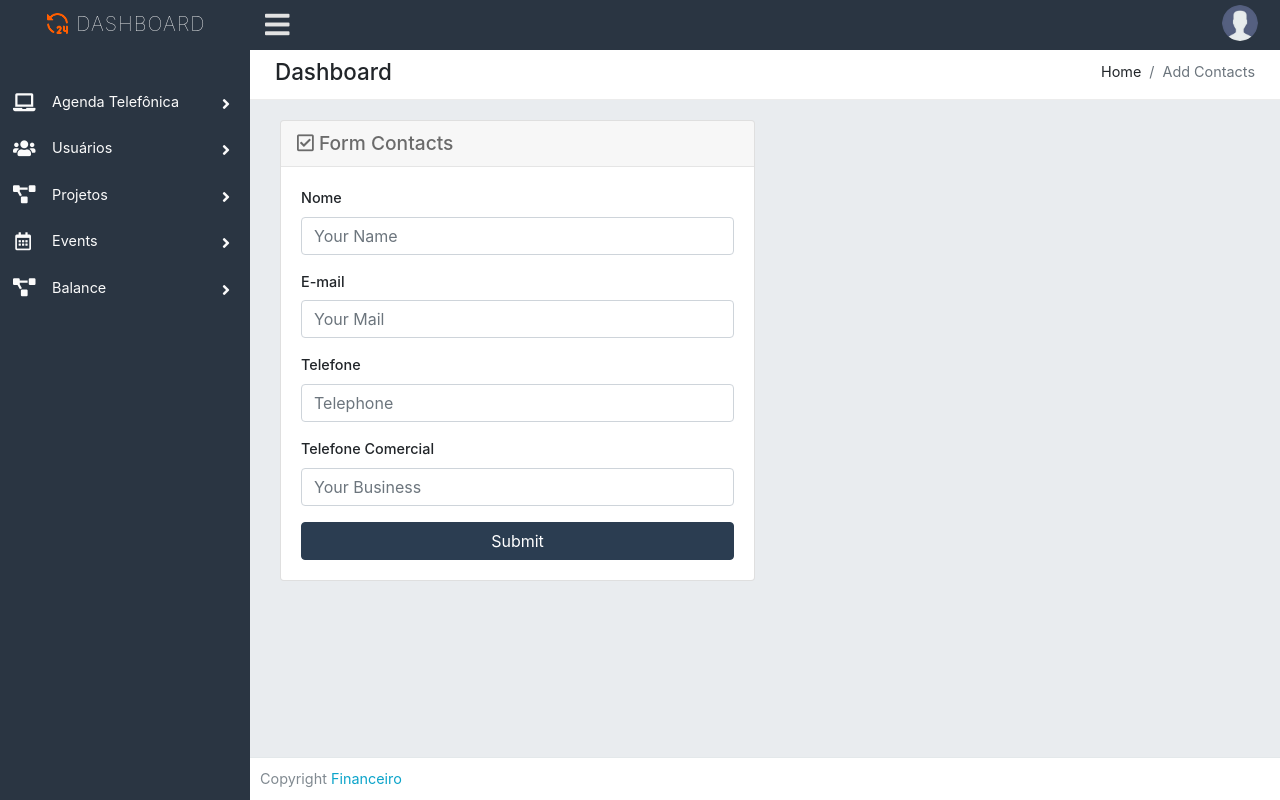
After one commit to jtinhajoaopedro/finan, a PHP site: page /painel/form_contact.php in a window 1280 px wide. The commit adds this page. Run offline with PHP 8.4, Linux system fonts and the light colour scheme; some libraries are stand-ins or nearby versions.

Commit message:
cadastro add

```diff
--- a/index1.php
+++ b/index1.php
@@ -1,6 +1,7 @@
 <?php
 session_start();
 include './painel/conexao/conexao.php';
+include './painel/script/password.php';
 
 $mail = $_POST['mail'];
 $password = $_POST['password'];
@@ -11,7 +12,7 @@ $array = mysqli_fetch_array($search);
 
 $passwordBase = $array['password'];
 
-$passwordEnc = $password;
+$passwordEnc = sha1($password);
 
 if($passwordEnc == $passwordBase){
 
--- /dev/null
+++ b/painel/_insert_project.php
@@ -0,0 +1 @@
+<?php ?>
--- a/painel/_insert_users.php
+++ b/painel/_insert_users.php
@@ -1,5 +1,6 @@
 <?php
 // criptografia de senha usando php
+// criptografia de senha no banco de dados =)
 
     include './conexao/conexao.php';
 
@@ -8,7 +9,7 @@
     $nivel = 3;
 
     $sql = "SELECT * FROM usuario where mail = '$mail'";
-    $search = mysqli_query($conexao,$sql);
+    $search = mysqli_query($conexao, $sql);
 
     $total = mysqli_num_rows($search);
 
--- /dev/null
+++ b/painel/footer.php
@@ -0,0 +1,45 @@
+<footer class="footer">
+    <span class="text-right">
+        Copyright <a target="_blank" href="#">Financeiro</a>
+    </span>
+    <span class="float-right">
+
+    </span>
+</footer>
+
+<script src="assets/js/modernizr.min.js"></script>
+<script src='https://cdnjs.cloudflare.com/ajax/libs/jquery/3.2.1/jquery.min.js'></script>
+<script src='https://stackpath.bootstrapcdn.com/bootstrap/4.0.0/js/bootstrap.bundle.min.js'></script>
+<script src="assets/js/moment.min.js"></script>
+
+<script src="assets/js/popper.min.js"></script>
+<script src="assets/js/bootstrap.min.js"></script>
+
+<script src="assets/js/detect.js"></script>
+<script src="assets/js/fastclick.js"></script>
+<script src="assets/js/jquery.blockUI.js"></script>
+<script src="assets/js/jquery.nicescroll.js"></script>
+
+<!-- App js -->
+<script src="assets/js/admin.js"></script>
+
+</div>
+<!-- END main -->
+
+<!-- BEGIN Java Script for this page -->
+<script src="assets/plugins/chart.js/Chart.min.js"></script>
+<script src="assets/plugins/datatables/datatables.min.js"></script>
+
+<!-- Counter-Up-->
+<script src="assets/plugins/waypoints/lib/jquery.waypoints.min.js"></script>
+<script src="assets/plugins/counterup/jquery.counterup.min.js"></script>
+
+
+<!-- Charts data -->
+<script src="assets/data/data_charts_dashboard.js"></script>
+
+<!-- END Java Script for this page -->
+
+</body>
+
+</html>
--- /dev/null
+++ b/painel/form_contact.php
@@ -0,0 +1,135 @@
+<?php include 'header.php'; ?>
+
+<body class="adminbody">
+
+
+	<div id="main">
+
+		<!-- top bar navigation -->
+		<?php include 'topbar.php' ?>
+		<!-- End Navigation -->
+
+		<?php include 'menu.php'; ?>
+
+		<div class="content-page">
+
+			<!-- Start content -->
+			<div class="content">
+
+				<div class="container-fluid">
+
+					<div class="row">
+						<div class="col-xl-12">
+							<div class="breadcrumb-holder">
+								<h1 class="main-title float-left">Dashboard</h1>
+								<ol class="breadcrumb float-right">
+									<li class="breadcrumb-item">Home</li>
+									<li class="breadcrumb-item active">Add Contacts</li>
+								</ol>
+								<div class="clearfix"></div>
+							</div>
+
+
+
+						</div>
+					</div>
+
+					<!-- download -->
+					<script src="https://ajax.googleapis.com/ajax/libs/jquery/2.1.1/jquery.min.js"></script>
+					<script src="https://cdnjs.cloudflare.com/ajax/libs/jquery.mask/1.14.11/jquery.mask.min.js"></script>
+
+					<div class="col-xs-12 col-sm-12 col-md-6 col-lg-6 col-xl-6">
+						<div class="card mb-3">
+							<div class="card-header">
+								<h3><i class="far fa-check-square"></i> Form Contacts</h3>
+							</div>
+
+							<div class="card-body">
+								<?php
+								if(isset($_GET['msg'])) {?>
+								<div class="alert-sucess">
+									Contato adicionado com sucesso!
+								</div>
+						<?php }?>
+
+
+								<form action="_insert_contacts.php" method="post">
+									<div class="form-group">
+										<label for="exampleInputEmail1">Nome</label>
+										<input type="text" class="form-control"  placeholder="Your Name" name="name" required autocomplete="off">
+
+									</div>
+									<div class="form-group">
+										<label for="exampleInputEmail1">E-mail</label>
+										<input type="email" class="form-control" id="exampleInputNumber1" name = "mail" aria-describedby="numberlHelp" placeholder="Your Mail" required autocomplete="off">
+
+									</div>
+									<div class="form-group">
+										<label for="exampleInputPassword1">Telefone</label>
+										<input type="text" name="phone" class="form-control" placeholder="Telephone" id="telefone" name="telefone" required autocomplete="off">
+									</div>
+									<div class="form-group">
+										<label for="exampleInputPassword1">Telefone Comercial</label>
+										<input type="text" class="form-control" id="exampleInputPassword1" name="business" placeholder="Your Business" required autocomplete="off">
+									</div>
+									<div style="text-align: right">
+										<button type="submit" class="btn btn-block btn-dark">Submit</button>
+									</div>
+								</form>
+
+							</div>
+						</div><!-- end card-->
+					</div>
+
+
+
+
+
+					<script type="text/javascript">
+						$("#telefone, #celular").mask("(00) 00000-0000"); //000 000 0000 eua
+						$('.date').mask('00/00/0000');
+						$('.time').mask('00:00:00');
+						$('.date_time').mask('00/00/0000 00:00:00');
+						$('.cep').mask('00000-000');
+						$('.phone').mask('0000-0000');
+						$('.phone_with_ddd').mask('(00) 0000-0000');
+						$('.phone_us').mask('(000) 000-0000');
+						$('.mixed').mask('AAA 000-S0S');
+						$('.cpf').mask('000.000.000-00', {reverse: true});
+						$('.cnpj').mask('00.000.000/0000-00', {reverse: true});
+						$('.money').mask('000.000.000.000.000,00', {reverse: true});
+						$('.money2').mask("#.##0,00", {reverse: true});
+						$('.ip_address').mask('0ZZ.0ZZ.0ZZ.0ZZ', {
+							translation: {
+								'Z': {
+									pattern: /[0-9]/, optional: true
+								}
+							}
+						});
+						$('.ip_address').mask('099.099.099.099');
+						$('.percent').mask('##0,00%', {reverse: true});
+						$('.clear-if-not-match').mask("00/00/0000", {clearIfNotMatch: true});
+						$('.placeholder').mask("00/00/0000", {placeholder: "__/__/____"});
+						$('.fallback').mask("00r00r0000", {
+							translation: {
+								'r': {
+									pattern: /[\/]/,
+									fallback: '/'
+								},
+								placeholder: "__/__/____"
+							}
+						});
+						$('.selectonfocus').mask("00/00/0000", {selectOnFocus: true});
+					</script>
+
+
+				</div>
+				<!-- END container-fluid -->
+
+			</div>
+			<!-- END content -->
+
+		</div>
+		<!-- END content-page -->
+
+		<?php include 'footer.php' ?>
--- /dev/null
+++ b/painel/header.php
@@ -0,0 +1,33 @@
+
+
+<!DOCTYPE html>
+<html lang="en">
+
+<head>
+    <title>Dashboard</title>
+    <meta name="description" content="Dashboard | Nura Admin">
+    <meta charset="utf-8">
+    <meta name="viewport" content="width=device-width, initial-scale=1.0">
+    <meta name="author" content="Your website">
+
+    <!-- Favicon -->
+    <link rel="shortcut icon" href="assets/images/favicon.ico">
+
+    <!-- Bootstrap CSS -->
+    <link href="assets/css/bootstrap.min.css" rel="stylesheet" type="text/css" />
+
+    <!-- Font Awesome CSS -->
+    <link href="assets/font-awesome/css/all.css" rel="stylesheet" type="text/css" />
+
+    <!-- Custom CSS -->
+    <link href="assets/css/style.css" rel="stylesheet" type="text/css" />
+
+    <!-- BEGIN CSS for this page -->
+    <link rel="stylesheet" type="text/css" href="assets/plugins/chart.js/Chart.min.css" />
+    <link rel="stylesheet" type="text/css" href="assets/plugins/datatables/datatables.min.css" />
+
+    <!-- END CSS for this page -->
+</head>
+
+<script src="https://ajax.googleapis.com/ajax/libs/jquery/2.1.1/jquery.min.js"></script>
+<script src="https://cdnjs.cloudflare.com/ajax/libs/jquery.mask/1.14.12/jquery.mask.min.js"></script>
--- /dev/null
+++ b/painel/menu.php
@@ -0,0 +1,116 @@
+<!-- Left Sidebar -->
+<div class="left main-sidebar">
+
+    <div class="sidebar-inner leftscroll">
+
+        <div id="sidebar-menu">
+
+
+
+
+
+
+                    <ul style="margin-top: 30px">
+
+                       <li class="submenu">
+                        <a href="#">
+                            <i class="fas fa-laptop"></i>
+                            <span> Agenda Telefônica </span>
+                            <span class="menu-arrow"></span>
+                        </a>
+                        <ul class="list-unstyled">
+                            <li>
+                              <!--  <a href="form_contact.php">Cadastrar Contato</a> -->
+                                <a href="form_contact.php">Add Contact</a>
+                            </li>
+                            <li>
+                              <!--  <a href="list_contacts.php">Listar Contato</a> -->
+                                <a href="list_contacts.php">List Contacts</a>
+
+                        </ul>
+                    </li>
+
+                    <li class="submenu">
+                        <a href="#">
+                           <i class="fas fa-users"></i>
+                            <span> Usuários </span>
+                            <span class="menu-arrow"></span>
+                        </a>
+                        <ul class="list-unstyled">
+                            <li>
+
+                                <a href="form_user.php">Add User</a>
+                            </li>
+                            <li>
+
+                                <a href="list_users.php">List Users</a>
+
+                        </ul>
+                    </li>
+
+                    <li class="submenu">
+                        <a href="#">
+                           <i class="fas fa-project-diagram"></i>
+                            <span> Projetos </span>
+                            <span class="menu-arrow"></span>
+                        </a>
+                        <ul class="list-unstyled">
+                            <li>
+
+                                <a href="form_project.php">Add Projects</a>
+                            </li>
+                            <li>
+
+                                <a href="list_projects.php">List Projects</a>
+
+                        </ul>
+                    </li>
+                    <li class="submenu">
+                        <a href="#">
+                           <i class="far fa-calendar-alt"></i>
+                            <span> Events </span>
+                            <span class="menu-arrow"></span>
+                        </a>
+                        <ul class="list-unstyled">
+                            <li>
+
+                                <a href="form_event.php">Add Events</a>
+                            </li>
+                            <li>
+
+                                <a href="./examples/calendario.php">List Events</a>
+
+                        </ul>
+                    </li>
+                    <li class="submenu">
+                        <a href="#">
+                           <i class="fas fa-project-diagram"></i>
+                            <span> Balance </span>
+                            <span class="menu-arrow"></span>
+                        </a>
+                        <ul class="list-unstyled">
+                            <li>
+
+                                <a href="form_payment.php">Pagamentos à Receber</a>
+                            </li>
+                            <li>
+
+                                <a href="form_expense.php">Registrar Despesas</a>
+
+                        </ul>
+                    </li>
+                </ul>
+
+
+
+
+                <div class="clearfix"></div>
+
+            </div>
+
+            <div class="clearfix"></div>
+
+        </div>
+
+    </div>
+        <!-- End Sidebar -->
--- /dev/null
+++ b/painel/topbar.php
@@ -0,0 +1,54 @@
+ <div class="headerbar">
+
+            <!-- LOGO -->
+            <div class="headerbar-left">
+                <a href="index.html" class="logo">
+                    <img alt="Logo" src="assets/images/logo.png" />
+                    <span>Dashboard</span>
+                </a>
+            </div>
+
+            <nav class="navbar-custom">
+
+                <ul class="list-inline float-right mb-0">
+
+
+                    <li class="list-inline-item dropdown notif">
+                        <a class="nav-link dropdown-toggle nav-user" data-toggle="dropdown" href="#" aria-haspopup="false" aria-expanded="false">
+                            <img src="assets/images/avatars/admin.png" alt="Profile image" class="avatar-rounded">
+                        </a>
+                        <div class="dropdown-menu dropdown-menu-right profile-dropdown ">
+                            <!-- item-->
+                            <div class="dropdown-item noti-title">
+                                <h5 class="text-overflow">
+                                    <small>Hello, admin</small>
+                                </h5>
+                            </div>
+
+                            <!-- item-->
+                            <a href="profile.php" class="dropdown-item notify-item">
+                                <i class="fas fa-user"></i>
+                                <span>Profile</span>
+                            </a>
+
+                            <!-- item-->
+                            <a href="#" class="dropdown-item notify-item">
+                                <i class="fas fa-power-off"></i>
+                                <span>Logout</span>
+                            </a>
+                        </div>
+                    </li>
+
+                </ul>
+
+                <ul class="list-inline menu-left mb-0">
+                    <li class="float-left">
+                        <button class="button-menu-mobile open-left">
+                            <i class="fas fa-bars"></i>
+                        </button>
+                    </li>
+                </ul>
+
+            </nav>
+
+        </div>
```
Also changed, not shown: index.php (+9 -1 lines), painel/_insert_contacts.php (added, +18 -0 lines), painel/form_project.php (added, +221 -0 lines), painel/index.php (added, +92 -0 lines).
